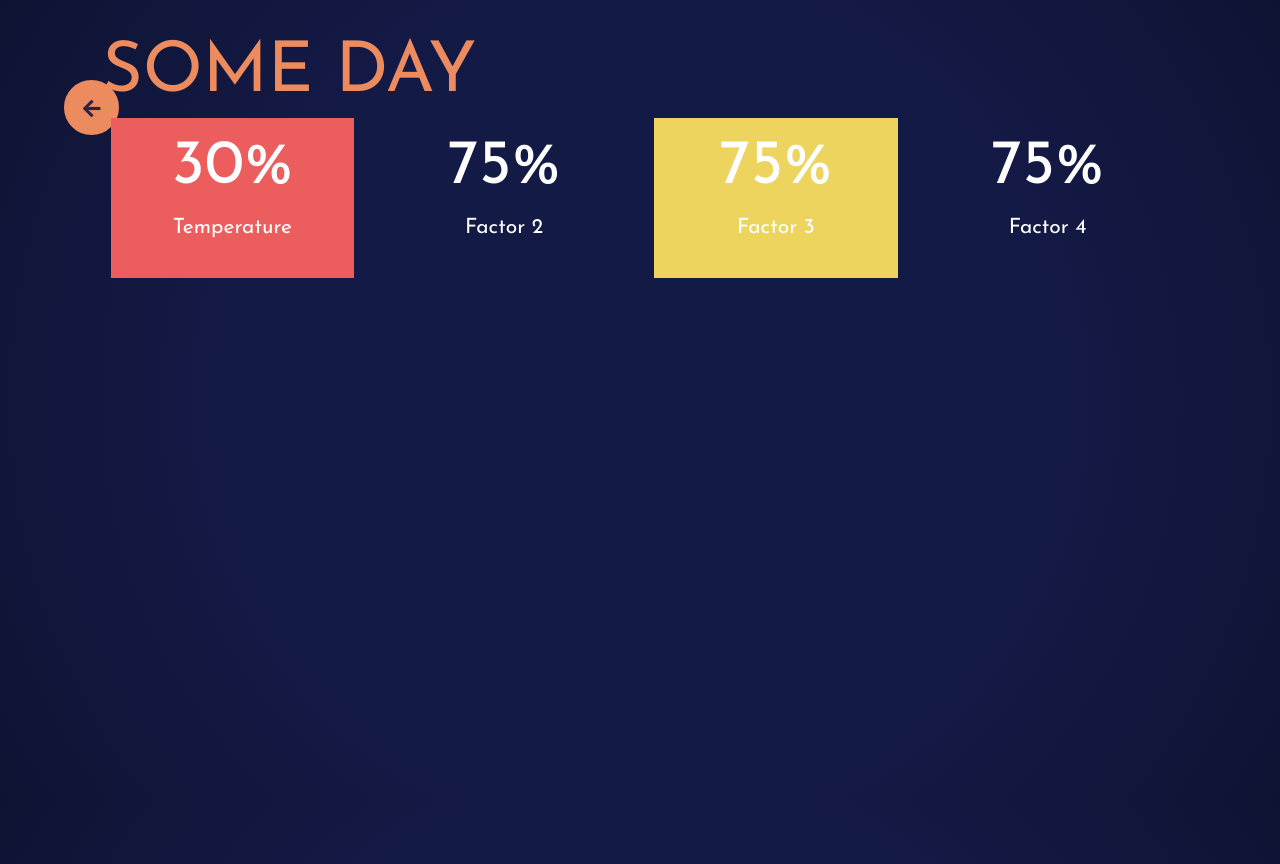
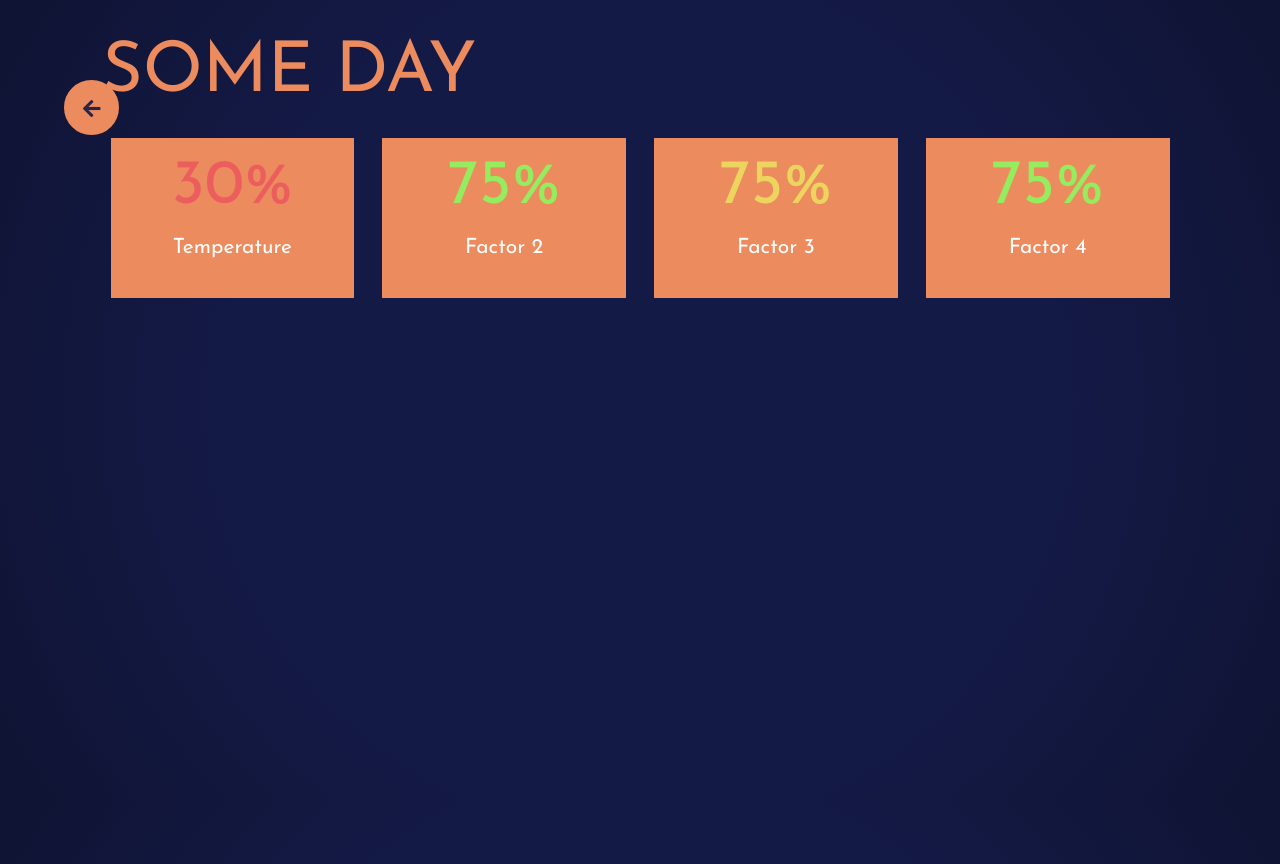
Before and after one commit to DMeechan/sleepyhead, a React (Create React App) app in the folder web/: page /factors in a window 1280 px wide. Built offline with nearby package versions, Linux system fonts and the light colour scheme.

Commit message:
Clean up

```diff
--- a/web/src/App.js
+++ b/web/src/App.js
@@ -3,7 +3,6 @@ import {
   BrowserRouter as Router,
   Route,
   Redirect,
-  Link,
   Switch
 } from 'react-router-dom';
 
--- a/web/src/components/BarChart.js
+++ b/web/src/components/BarChart.js
@@ -1,5 +1,4 @@
 import React, { Component } from 'react';
-import { BrowserRouter as Link } from 'react-router-dom';
 import { Bar } from 'react-chartjs-2';
 import 'chartjs-plugin-datalabels';
 
--- a/web/src/index.css
+++ b/web/src/index.css
@@ -12,11 +12,6 @@ body {
 code {
   font-family: source-code-pro, Menlo, Monaco, Consolas, 'Courier New',
     monospace;
-}
-
-#content-container {
-  height: 80vh;
-  margin-top: 8vh;
 }
 
 #back-button {
@@ -34,8 +29,14 @@ code {
   border: 2px solid #ec8b5e;
 }
 
+#content-container {
+  height: 80vh;
+  margin-top: 8vh;
+}
+
 #factor-grid {
   margin: 20px;
+  margin-top: 40px;
 }
 
 #factor-status {
@@ -43,6 +44,11 @@ code {
   text-align: center;
   padding: 40px;
   font-size: 150%;
+  background: #ec8b5e;
+}
+
+#factor-status:hover {
+  background: #d97f57;
 }
 
 #factor-status-score {
@@ -50,23 +56,28 @@ code {
   padding-bottom: 20px;
 }
 
-a,
-a:link,
-a:visited {
+#factor-status a,
+#factor-status a:link,
+#factor-status a:visited {
   color: white;
 }
 
-.red-factor {
-  background: #ec5e5e;
+.red-factor #factor-status-score a,
+.red-factor #factor-status-score a:link,
+.red-factor #factor-status-score a:visited {
+  color: #ec5e5e;
 }
 
-.yellow-factor {
-  background: #ecd45e;
+.yellow-factor #factor-status-score a,
+.yellow-factor #factor-status-score a:link,
+.yellow-factor #factor-status-score a:visited {
+  color: #ecd45e;
 }
 
-.green-factor {
-  background: #94ec5e;
-  background: transparent;
+.green-factor #factor-status-score a,
+.green-factor #factor-status-score a:link,
+.green-factor #factor-status-score a:visited {
+  color: #94ec5e;
 }
 
 #bar-graph-title {
--- a/web/src/pages/Factors.js
+++ b/web/src/pages/Factors.js
@@ -45,8 +45,8 @@ export default class Factors extends React.Component {
     return (
       <div>
         <Link to="/">
-          <button id="back-button" class="circular ui icon huge button">
-            <i class="arrow alternate left icon"></i>
+          <button id="back-button" className="circular ui icon huge button">
+            <i className="arrow alternate left icon"></i>
           </button>
         </Link>
         <div id="content-container">
--- a/web/src/pages/Feedback.js
+++ b/web/src/pages/Feedback.js
@@ -6,8 +6,8 @@ export default class Feedback extends React.Component {
     return (
       <div>
         <Link to="/factors">
-          <button id="back-button" class="circular ui icon huge button">
-            <i class="arrow alternate left icon"></i>
+          <button id="back-button" className="circular ui icon huge button">
+            <i className="arrow alternate left icon"></i>
           </button>
         </Link>
         <div id="content-container">
--- a/web/src/pages/Home.js
+++ b/web/src/pages/Home.js
@@ -1,5 +1,4 @@
 import React from 'react';
-import { Link } from 'react-router-dom';
 
 import BarChart from '../components/BarChart';
 
```
